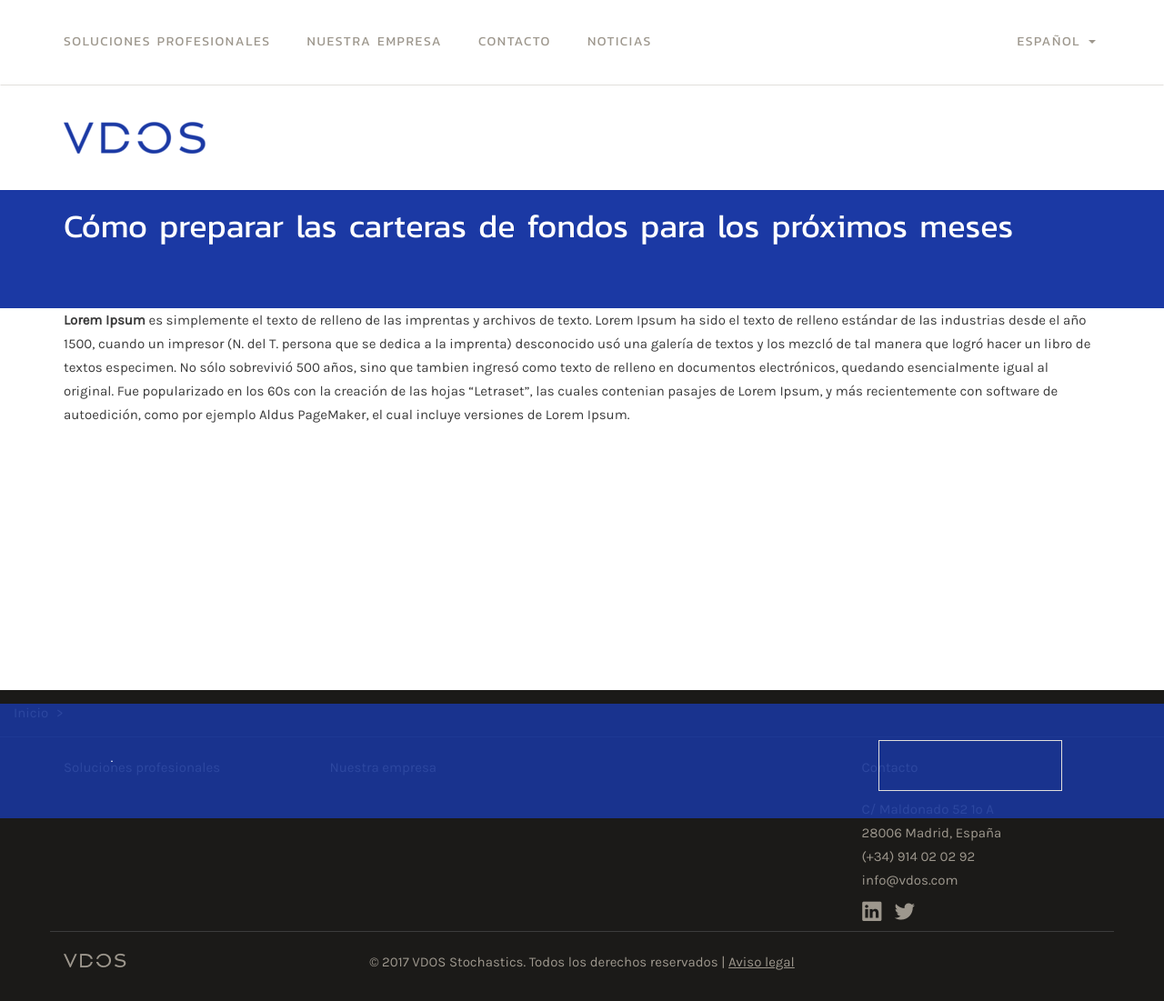
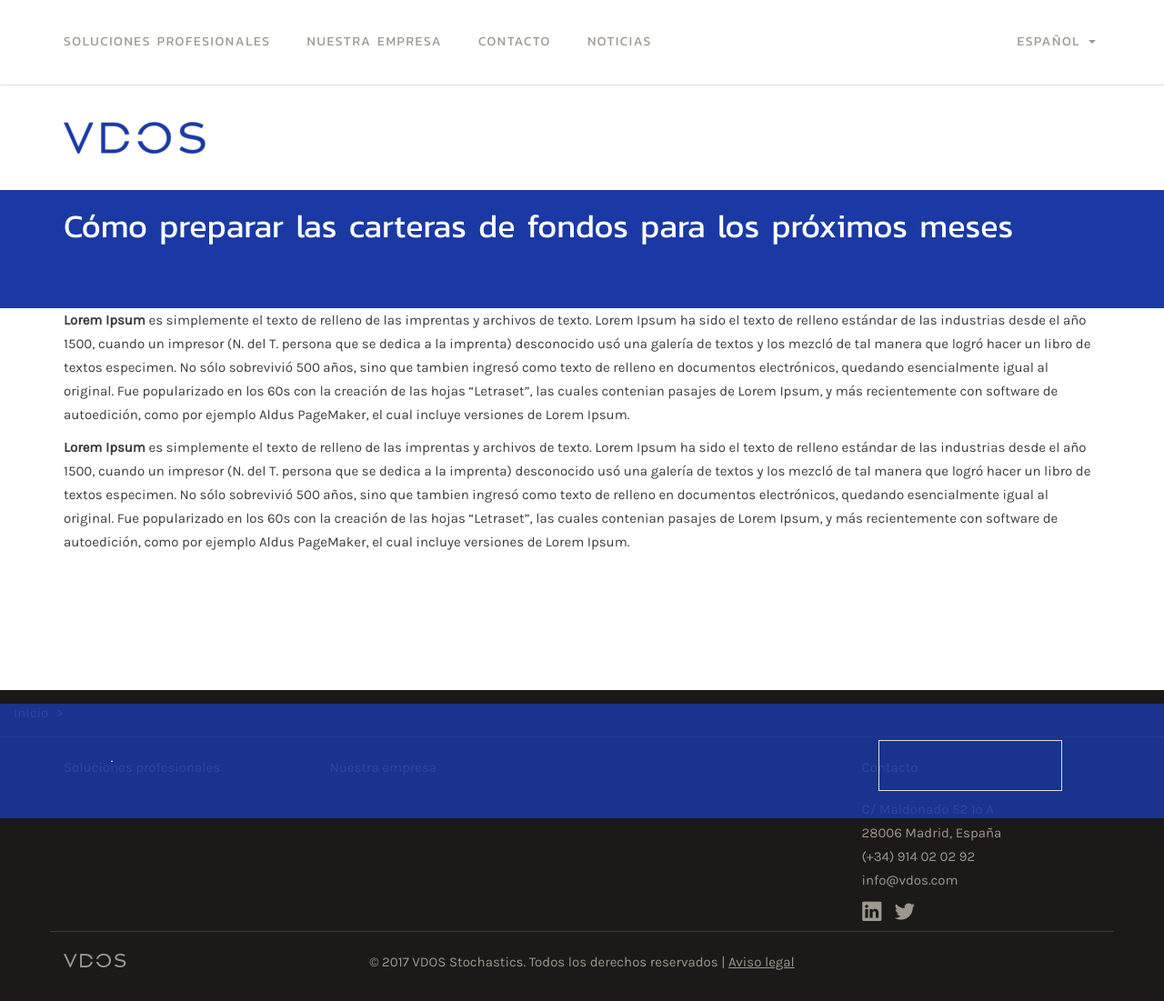
Before and after one commit to spc82/spc82.github.io, a Jekyll site: the page built from _posts/2017-02-10-preparacion-de-carteras.markdown, in a window 1280 px wide. Shown: the whole page at 91% size. Built offline with Jekyll 4.4.1, drawn with Linux system fonts in a browser that asks for light colours.

Commit message:
Updated Preparacion De Carteras

```diff
--- a/_posts/2017-02-10-preparacion-de-carteras.markdown
+++ b/_posts/2017-02-10-preparacion-de-carteras.markdown
@@ -4,9 +4,16 @@
 categories:
 - es
 - noticias
-author: Simón Prieto
+summary-text: "**Lorem Ipsum** es simplemente el texto de relleno de las imprentas
+  y archivos de texto. Lorem Ipsum ha sido el texto de relleno estándar de las industrias
+  desde el año 1500, cuando un impresor (N. del T. persona que se dedica a la imprenta)
+  desconocido usó una galería de textos y los mezcló de tal manera que logró hacer
+  un libro de textos especimen"
+author: Sergio Ortega
 thumbnail: "/uploads/lion-thumbnail.png"
 layout: post
 ---
 
 **Lorem Ipsum** es simplemente el texto de relleno de las imprentas y archivos de texto. Lorem Ipsum ha sido el texto de relleno estándar de las industrias desde el año 1500, cuando un impresor (N. del T. persona que se dedica a la imprenta) desconocido usó una galería de textos y los mezcló de tal manera que logró hacer un libro de textos especimen. No sólo sobrevivió 500 años, sino que tambien ingresó como texto de relleno en documentos electrónicos, quedando esencialmente igual al original. Fue popularizado en los 60s con la creación de las hojas "Letraset", las cuales contenian pasajes de Lorem Ipsum, y más recientemente con software de autoedición, como por ejemplo Aldus PageMaker, el cual incluye versiones de Lorem Ipsum.
+
+**Lorem Ipsum** es simplemente el texto de relleno de las imprentas y archivos de texto. Lorem Ipsum ha sido el texto de relleno estándar de las industrias desde el año 1500, cuando un impresor (N. del T. persona que se dedica a la imprenta) desconocido usó una galería de textos y los mezcló de tal manera que logró hacer un libro de textos especimen. No sólo sobrevivió 500 años, sino que tambien ingresó como texto de relleno en documentos electrónicos, quedando esencialmente igual al original. Fue popularizado en los 60s con la creación de las hojas "Letraset", las cuales contenian pasajes de Lorem Ipsum, y más recientemente con software de autoedición, como por ejemplo Aldus PageMaker, el cual incluye versiones de Lorem Ipsum.
```
